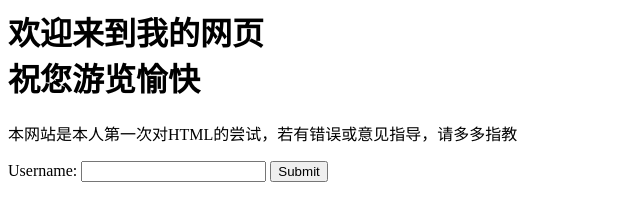
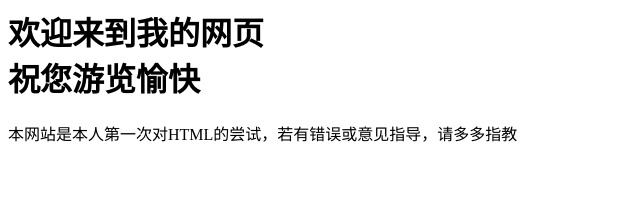
Before and after one commit to xinghuoL/xinghuoL.github.io, a plain HTML site: page index.html in a window 1280 px wide. Shown: the whole page, without its empty margins (0-640 px from the left). Drawn offline with Linux system fonts and the light colour scheme.

Commit message:
Create index.html

```diff
--- a/index.html
+++ b/index.html
@@ -9,9 +9,6 @@
             祝您游览愉快
         </H1>
         <p>本网站是本人第一次对HTML的尝试，若有错误或意见指导，请多多指教</p>
-        <form name="input" action="html_form_action.php" method="get">
-Username: <input type="text" name="user">
-<input type="submit" value="Submit">
-</form>
+
     </BOdy>
 </html>
```
